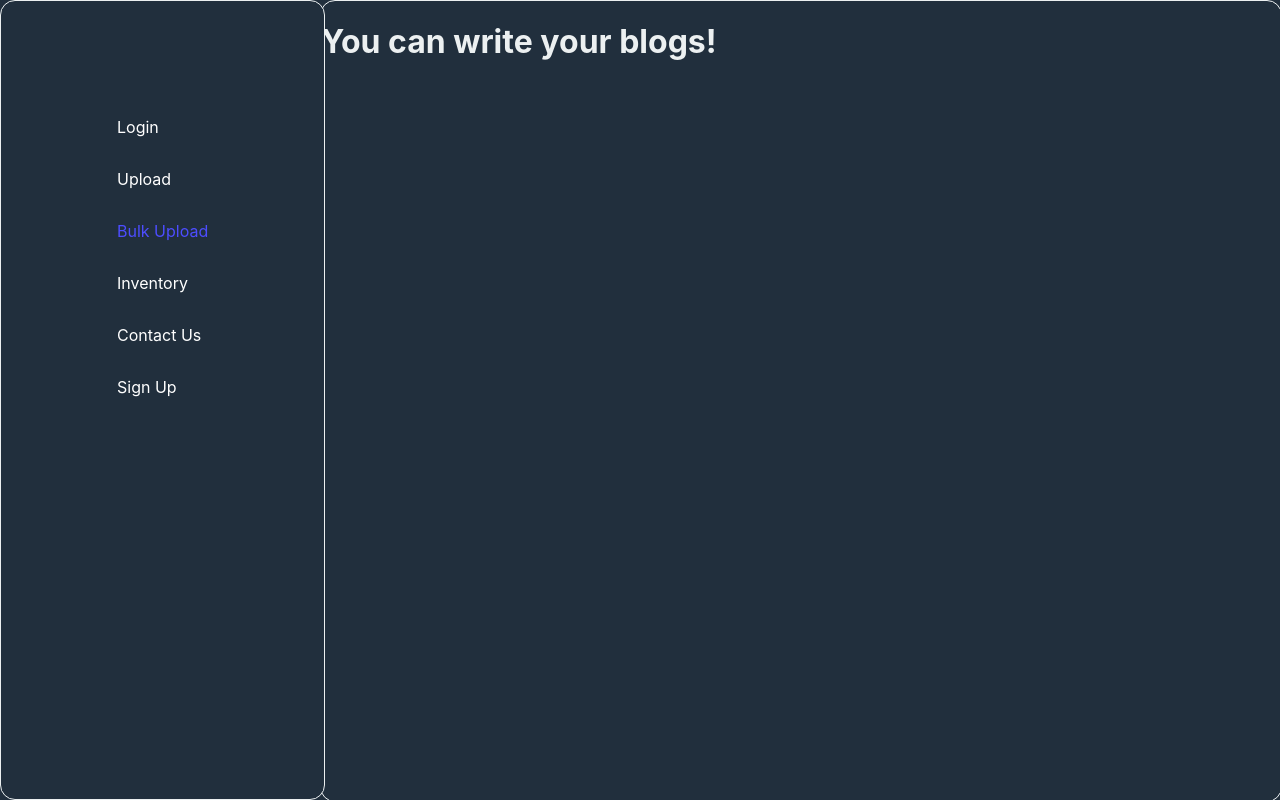
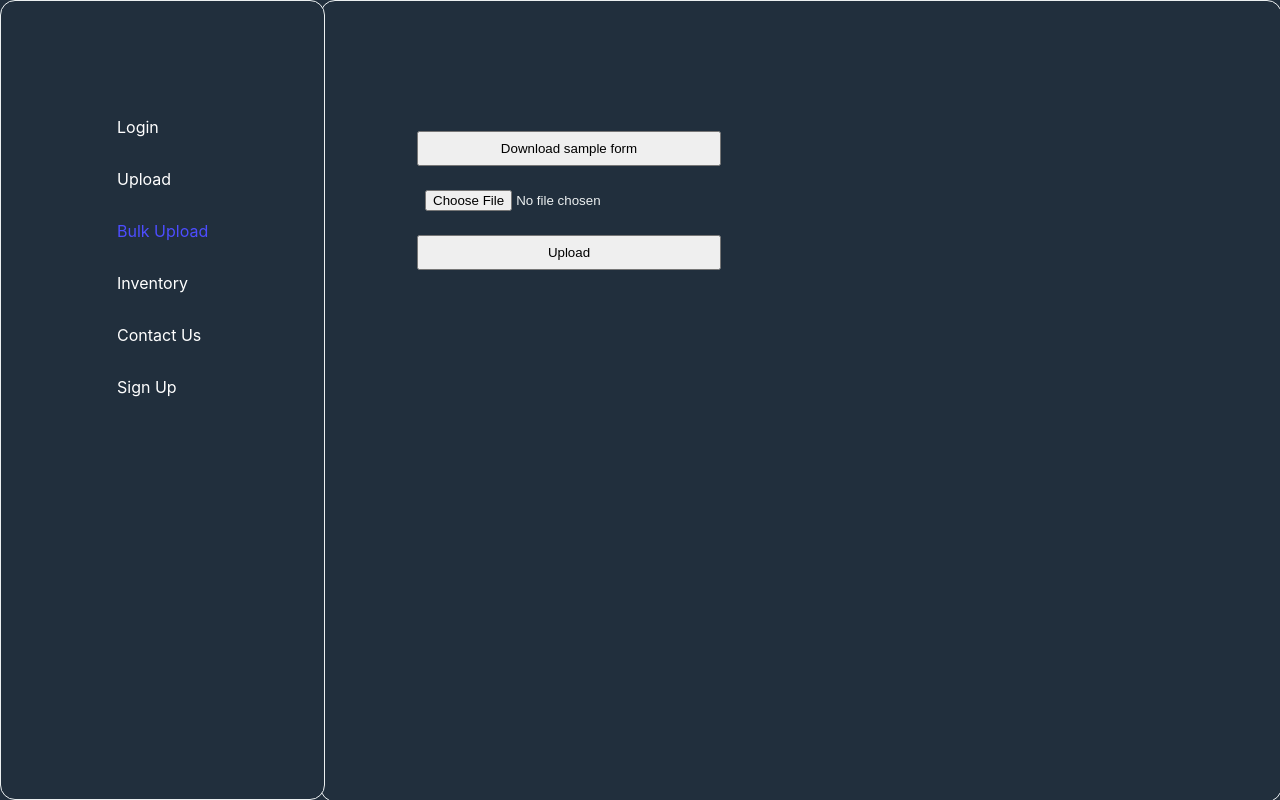
Before and after one commit to Feben9/pharmacy, a React (Create React App) app: page /bulkupload in a window 1280 px wide. Built offline with nearby package versions, Linux system fonts and the light colour scheme.

Commit message:
Updated bulk upload

```diff
--- a/src/pages/BulkUpload.js
+++ b/src/pages/BulkUpload.js
@@ -8,7 +8,18 @@ const BulkUpload = () => {
                 <Navbar isAuthenticated={true}/>
             </div>
             <div className="page-container">
-                <h1>You can write your blogs!</h1>
+                <div style={{padding:"50px"}}></div>
+                <form className="upload-form-container">
+                    <button>
+                    <a style={{color:"black", textDecoration:"none"}}
+                    href="https://file-examples.com/wp-content/storage/2017/02/file_example_XLS_10.xls"
+                    download="sample">Download sample form</a>
+                    </button>
+                    <label for="file" className="label"></label> <br />
+                    <input type="file" id="file"/> <br />
+
+                    <input type="submit" value="Upload" /> <br />
+                </form>
             </div>
         </div>
     )
```
